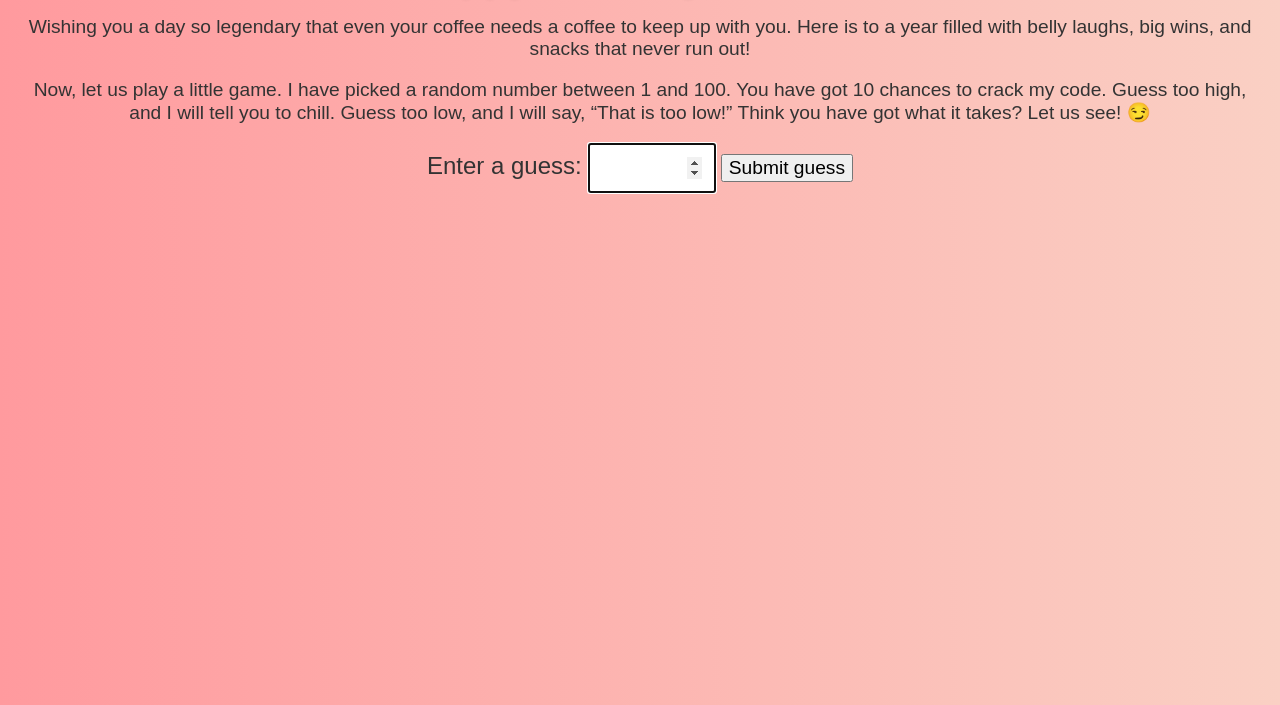
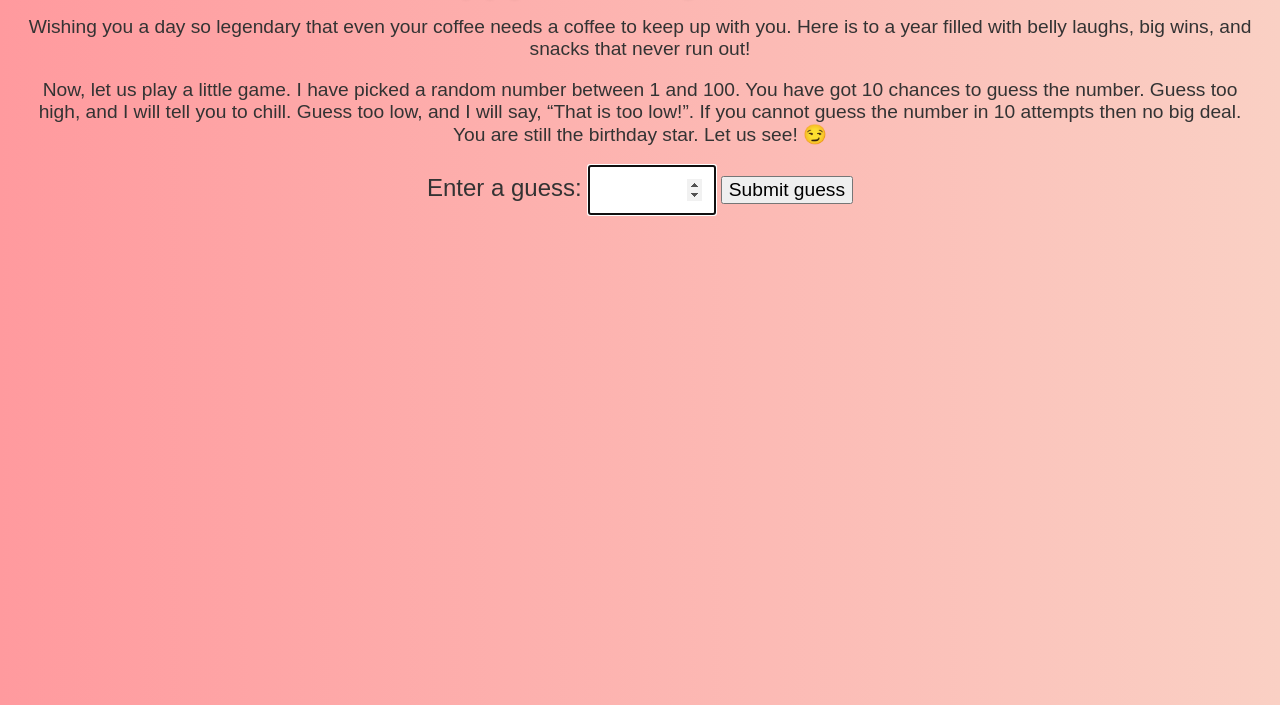
Before and after one commit to HaiAsh/Bubblu, a plain HTML site: page index.html in a window 1280 px wide. Shown: the part 95-800 px from the top of the page. Drawn offline with Linux system fonts and the light colour scheme.

Commit message:
Update index.html

```diff
--- a/index.html
+++ b/index.html
@@ -96,7 +96,7 @@
   <body>
     <h1>Happy Birthday, Bubblu!</h1>
     <p>Wishing you a day so legendary that even your coffee needs a coffee to keep up with you. Here is to a year filled with belly laughs, big wins, and snacks that never run out!</p>
-    <p>Now, let us play a little game. I have picked a random number between 1 and 100. You have got 10 chances to crack my code. Guess too high, and I will tell you to chill. Guess too low, and I will say, “That is too low!” Think you have got what it takes? Let us see! 😏</p>
+    <p>Now, let us play a little game. I have picked a random number between 1 and 100. You have got 10 chances to guess the number. Guess too high, and I will tell you to chill. Guess too low, and I will say, “That is too low!”. If you cannot guess the number in 10 attempts then no big deal. You are still the birthday star. Let us see! 😏</p>
     <label for="guessField" style="font-size: 1.5rem;">Enter a guess: </label>
     <input type="number" min="1" max="100" required id="guessField" class="guessField" style="width: 100%; max-width: 100px; padding: 12px; font-size: 1.2rem;">
     <input type="submit" value="Submit guess" class="guessSubmit" style="font-size: 1.2rem;">
```
